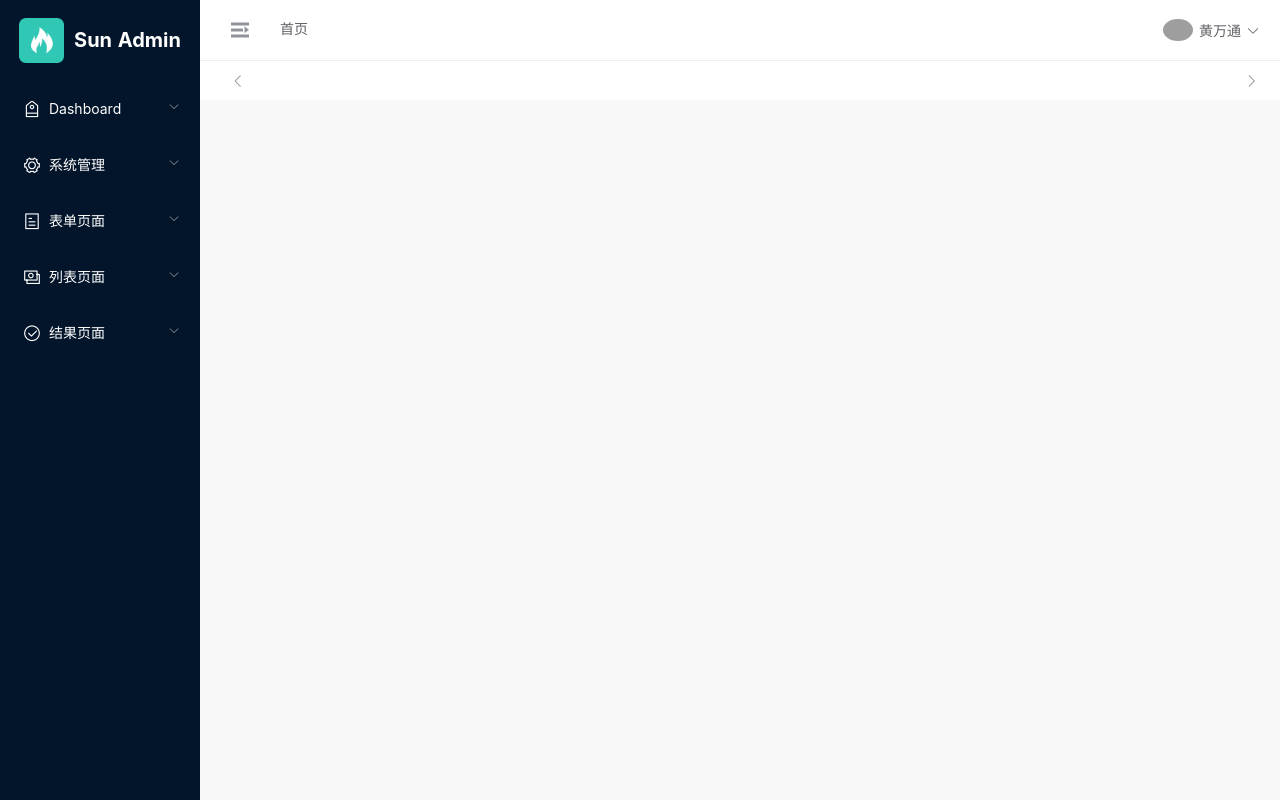
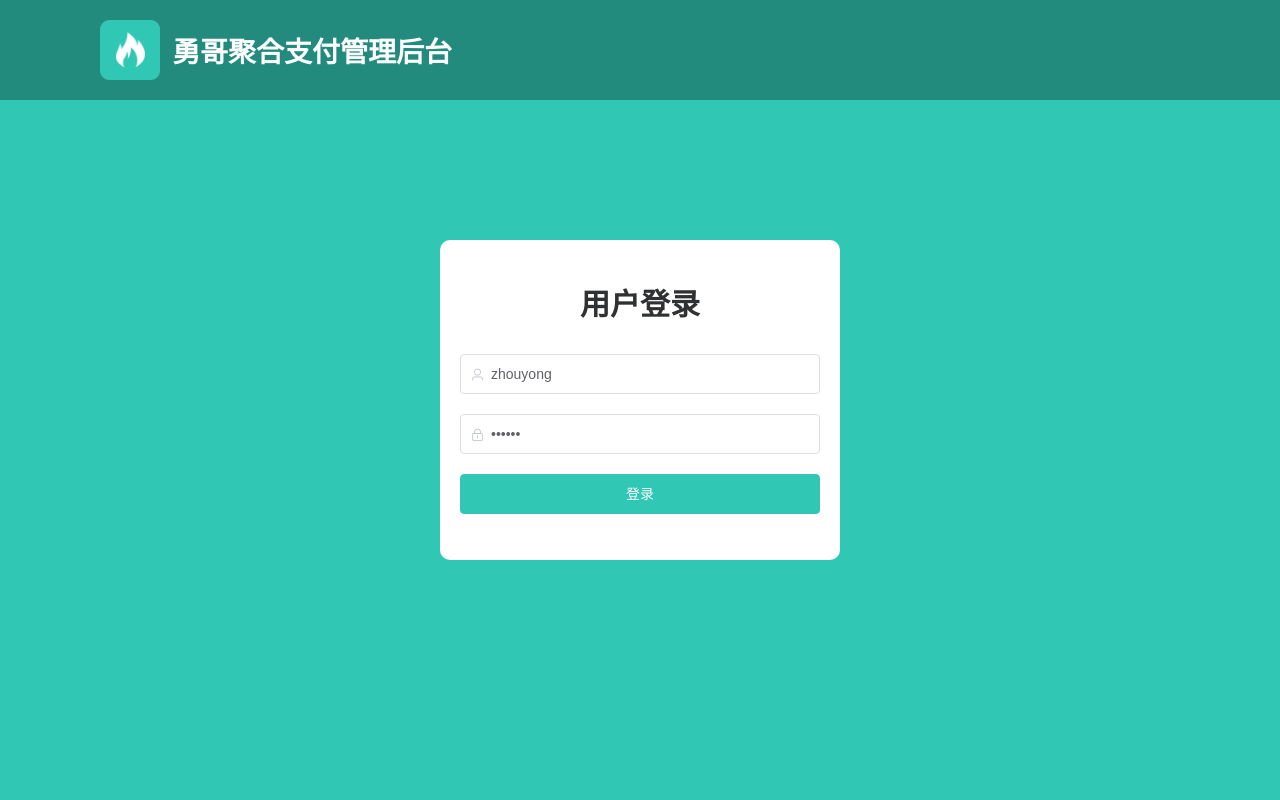
Before and after one commit to sunrui/front-magpie-starter, a Nuxt app: page /user/login in a window 1280 px wide. Built offline with nearby package versions, Linux system fonts and the light colour scheme; grey boxes are pictures that could not be loaded.

Commit message:
1、完成登录。

```diff
--- /dev/null
+++ b/api/httpUserApi.js
@@ -0,0 +1,21 @@
+import axios from 'axios/index'
+
+let base = '/api/user'
+
+export const httpUserApi = {
+    postLoginPassword(userName, password) {
+        return axios.post(`${base}/login/password`,
+            {
+                maxAge: 604800000,
+                password: password,
+                refer: {
+                    channelId: 0,
+                    device: '',
+                    deviceUuid: '',
+                    deviceVersion: '',
+                    directInvitorUserId: ''
+                },
+                userName: userName
+            }).then(res => res.data)
+    }
+}
--- a/nuxt.config.js
+++ b/nuxt.config.js
@@ -55,9 +55,21 @@ export default {
   // Modules: https://go.nuxtjs.dev/config-modules
   modules: [
     // https://go.nuxtjs.dev/axios
-    '@nuxtjs/axios'
+    '@nuxtjs/axios',
+    '@nuxtjs/proxy',
   ],
-
+  proxy: [
+    [
+      '/api',
+      {
+        target: "http://localhost:8080",
+        pathRewrite: {
+          '^/api': '/',
+          changeOrigin: true
+        }
+      }
+    ]
+  ],
   // Axios module configuration: https://go.nuxtjs.dev/config-axios
   axios: {},
 
--- a/package.json
+++ b/package.json
@@ -10,6 +10,7 @@
   },
   "dependencies": {
     "@nuxtjs/axios": "^5.12.5",
+    "axios": "^0.21.1",
     "core-js": "^3.8.3",
     "element-ui": "^2.15.0",
     "less": "^4.1.1",
--- /dev/null
+++ b/pages/user/login.vue
@@ -0,0 +1,143 @@
+<template>
+  <div class="login">
+    <div class="header">
+      <div class="sun-left-box">
+        <img src="@/assets/imgs/logo.png" alt="">
+        <h1 class="sun-text">{{ ui.title }}</h1>
+      </div>
+    </div>
+
+    <div class="login-box login-box-center">
+      <div class="form-item">
+        <h2>用户登录</h2>
+      </div>
+      <div class="form-item">
+        <el-input v-model="model.userName" placeholder="请输入用户名" prefix-icon="el-icon-user"/>
+      </div>
+      <div class="form-item">
+        <el-input v-model="model.password" type="password" placeholder="请输入密码" prefix-icon="el-icon-lock"/>
+      </div>
+      <div class="form-item">
+        <el-button type="primary" :style="{width:'100%'}" @click="btnLogin">登录</el-button>
+      </div>
+    </div>
+  </div>
+</template>
+
+<script>
+import {httpUserApi} from "~/api/httpUserApi";
+
+export default {
+  layout: 'login-layout',
+  data() {
+    return {
+      ui: {
+        title: '勇哥聚合支付管理后台',
+      },
+      model: {
+        userName: 'zhouyong',
+        password: '123456',
+      }
+    }
+  },
+  methods: {
+    btnLogin() {
+      if (!this.model.userName) {
+        return this.$message.error('用户名不能为空')
+      }
+
+      if (!this.model.password) {
+        return this.$message.error('密码不能为空')
+      }
+
+      httpUserApi.postLoginPassword(this.model.userName, this.model.password).then(res => {
+        if (res.directInvitorUserIdNotExists) {
+          return this.$message.error('直推用户 ID 不存在。')
+        } else if (res.userNameNotExists) {
+          return this.$message.error('用户名不存在。')
+        } else if (res.passwordLocked) {
+          return this.$message.error('密码被锁定。')
+        } else if (res.passwordVerifyError) {
+          return this.$message.error('密码校验错误。')
+        } else if (res.user) {
+          this.$message.success('登录成功')
+        }
+      })
+    }
+  }
+}
+</script>
+
+<style lang="scss" scoped>
+.login {
+  width: 100vw;
+  height: 100vh;
+  background-color: #30c7b4;
+}
+
+.header {
+  display: flex;
+  align-items: center;
+  justify-content: space-between;
+  padding: 0 100px;
+  width: 100vw;
+  height: 100px;
+  background-color: rgba(0, 0, 0, 0.3);
+
+  .sun-text {
+    font-size: 28px;
+    color: #fff;
+    padding-left: 12px;
+  }
+}
+
+.sun-left-box {
+  display: flex;
+  align-items: center;
+
+  img {
+    width: 60px;
+  }
+}
+
+.login-box {
+  position: absolute;
+  top: 50%;
+  transform: translateY(-50%);
+  width: 400px;
+  height: 320px;
+  border-radius: 10px;
+  background-color: #fff;
+  padding: 20px;
+
+  .form-item {
+    display: flex;
+    align-items: center;
+    margin-top: 20px;
+
+    h2 {
+      width: 100%;
+      font-size: 30px;
+      text-align: center;
+      margin-bottom: 10px;
+    }
+  }
+
+  .code-img {
+    width: 100px;
+  }
+}
+
+.login-box-center {
+  left: 50%;
+  transform: translate(-50%, -50%);
+}
+
+.login-box-left {
+  left: 10%;
+}
+
+.login-box-right {
+  right: 10%;
+}
+</style>
```
